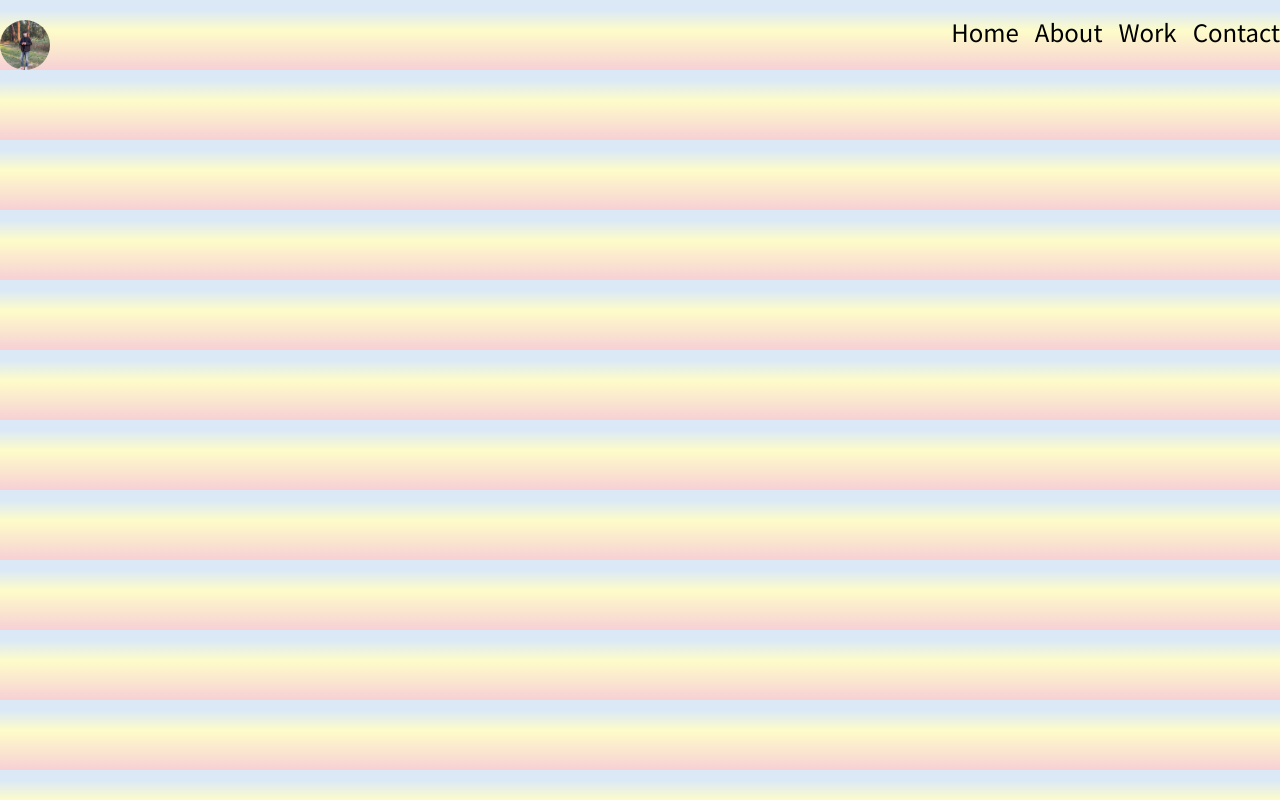
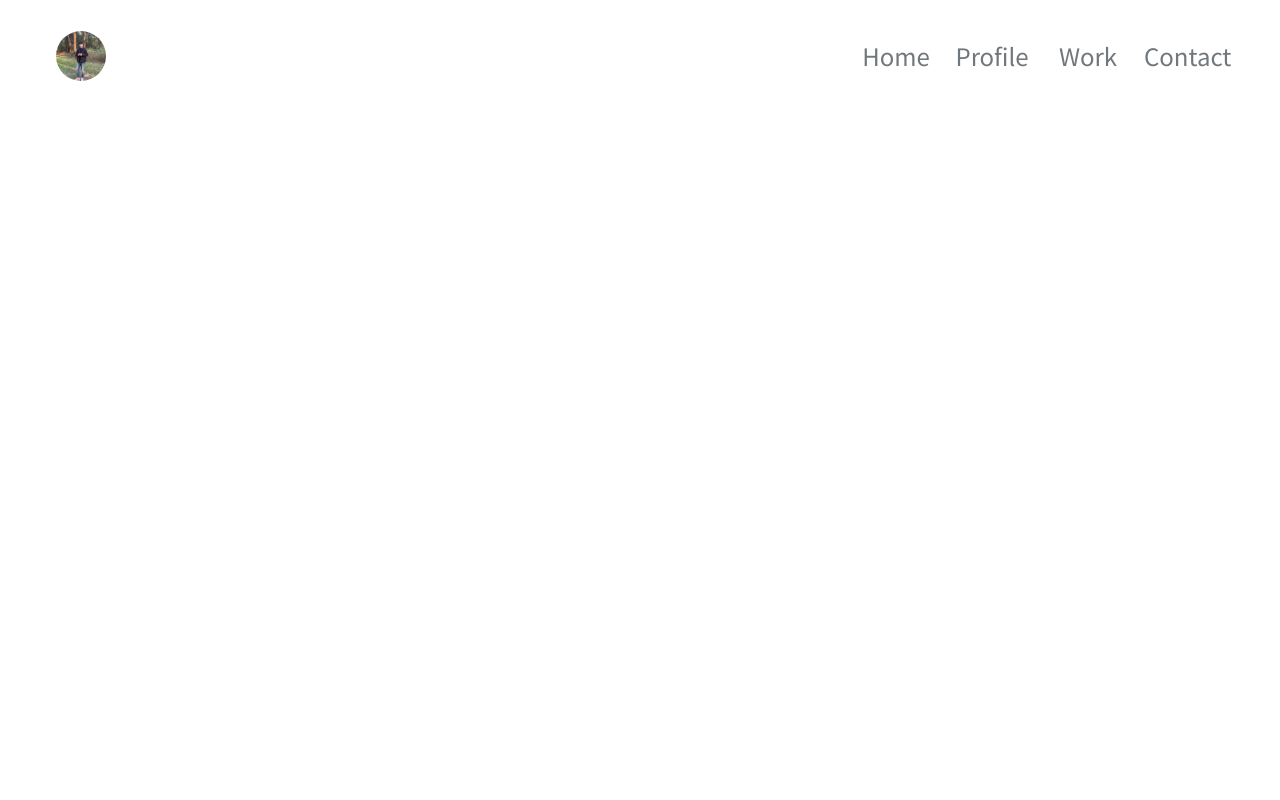
Before and after one commit to lbw3973/portfolio, a Next.js app: page / in a window 1280 px wide. Built offline with nearby package versions, Linux system fonts and the light colour scheme.

Commit message:
Design: Header navBar 스타일 수정

```diff
--- a/src/components/header/Header.tsx
+++ b/src/components/header/Header.tsx
@@ -2,13 +2,16 @@
 import Image from "next/image";
 import React from "react";
 import profileImage from "/public/assets/images/profileImage.jpg";
+
+const NAV_STYLE = `cursor-pointer text-[#71787d] hover:text-primary-normal hover:font-bold w-20`;
 
 function Header() {
   const clickImageHandler = () => {
     window.open("https://github.com/lbw3973");
   };
   return (
-    <div className="flex justify-between mt-5">
+    <nav className="fixed w-full flex items-center h-28">
+      <div className="flex justify-between items-center min-w-[500px] w-[1200px] mx-auto my-5 px-4">
         <Image
           src={profileImage}
           alt="profileImage"
@@ -17,13 +20,14 @@ function Header() {
           className="rounded-full hover:cursor-pointer hover:opacity-50"
           onClick={clickImageHandler}
         />
-      <ul className="flex gap-4 text-2xl">
-        <li>Home</li>
-        <li>About</li>
-        <li>Work</li>
-        <li>Contact</li>
+        <ul className="flex gap-4 text-2xl text-center">
+          <li className={`${NAV_STYLE} `}>Home</li>
+          <li className={`${NAV_STYLE} `}>Profile</li>
+          <li className={`${NAV_STYLE} `}>Work</li>
+          <li className={`${NAV_STYLE} `}>Contact</li>
         </ul>
       </div>
+    </nav>
   );
 }
 
```
Lines whose indentation alone changed are shown as unchanged.
